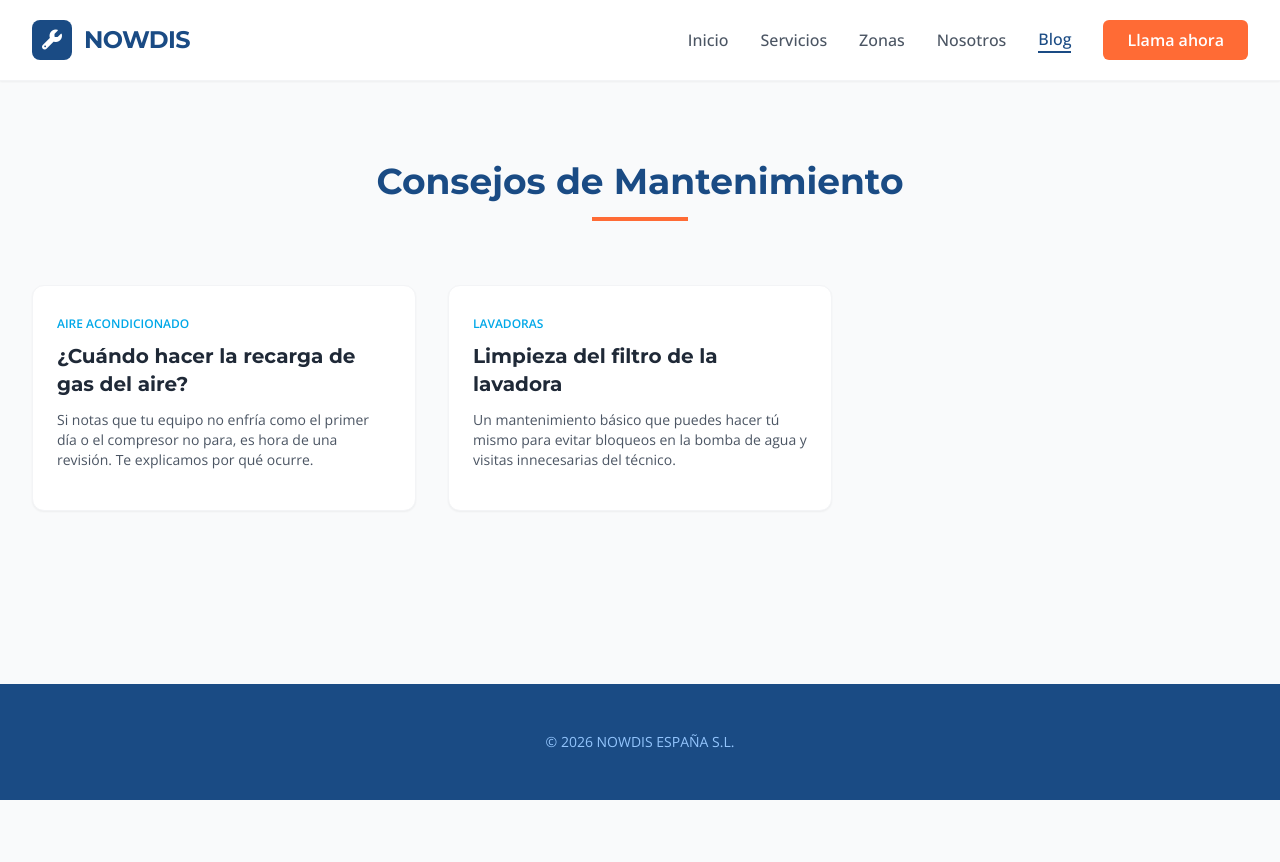
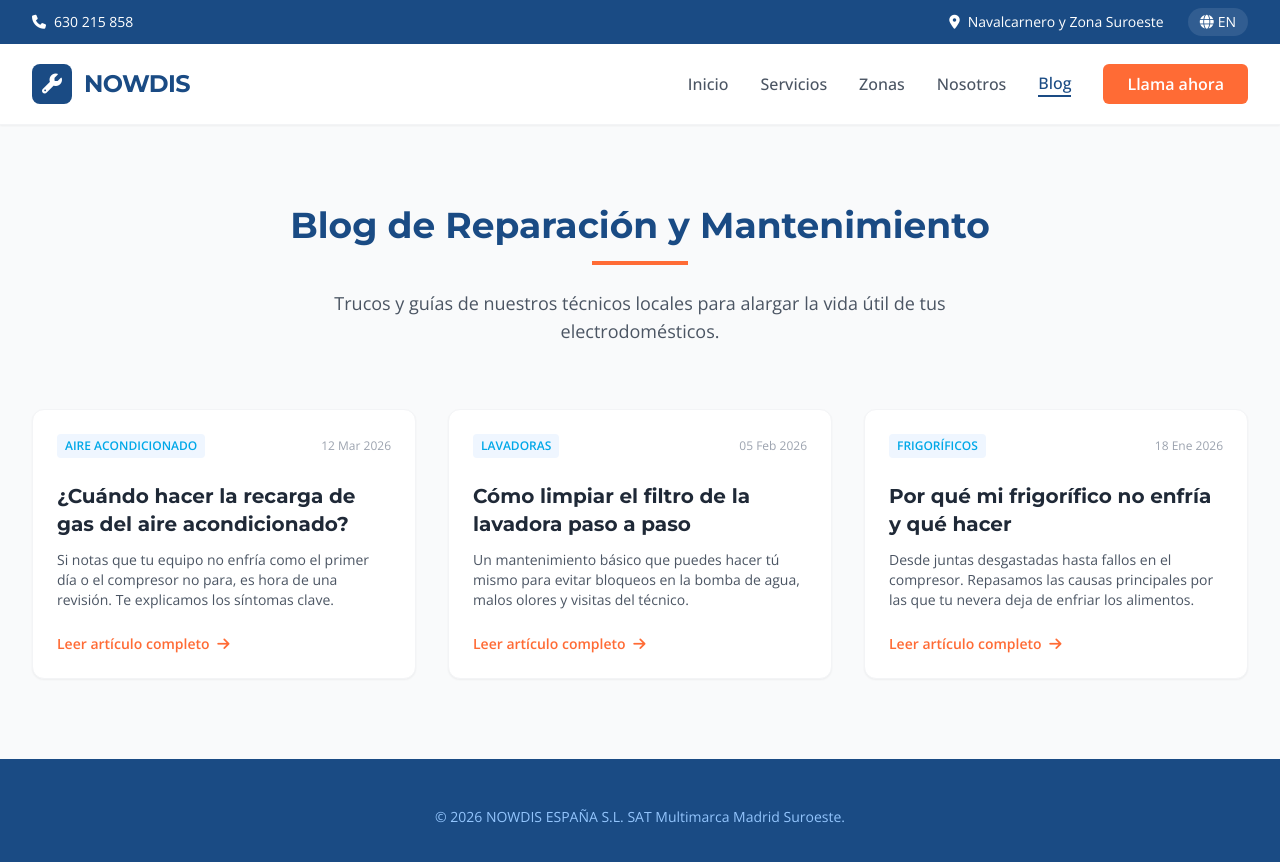
Before and after one commit to Coremal/Nowdis, a plain HTML site: page blog.html in a window 1280 px wide. Before the commit the page ends 800 px from the top, so only its background shows below. Drawn offline with nearby package versions, Linux system fonts and the light colour scheme.

Commit message:
Update blog.html

```diff
--- a/blog.html
+++ b/blog.html
@@ -3,8 +3,8 @@
 <head>
     <meta charset="UTF-8">
     <meta name="viewport" content="width=device-width, initial-scale=1.0">
-    <title>Blog y Consejos de Electrodomésticos | NOWDIS</title>
-    <meta name="description" content="Consejos y guías para el mantenimiento de tu lavadora, frigorífico y aire acondicionado.">
+    <title>Blog y Consejos de Electrodomésticos | NOWDIS Suroeste</title>
+    <meta name="description" content="Consejos y guías de mantenimiento de nuestros técnicos en Navalcarnero para tu lavadora, frigorífico y aire acondicionado.">
 
     <script src="https://cdn.tailwindcss.com"></script>
     <script>tailwind.config={theme:{extend:{colors:{trustBlue:'#1A4B84',frostCyan:'#00A8E8',electricOrange:'#FF6B35'}}}}</script>
@@ -13,6 +13,20 @@
     <style>body { font-family: 'Open Sans', sans-serif; } h1, h2, h3, h4, h5, h6, .font-montserrat { font-family: 'Montserrat', sans-serif; }</style>
 </head>
 <body class="min-h-screen flex flex-col bg-gray-50 text-gray-800">
+    <!-- Top Contact Bar -->
+    <div class="hidden md:flex justify-between items-center px-8 py-2 text-sm text-white transition-colors bg-trustBlue">
+        <div class="flex items-center space-x-6">
+            <a href="tel:630215858" class="flex items-center hover:text-blue-200"><i class="fas fa-phone mr-2"></i> 630 215 858</a>
+        </div>
+        <div class="flex items-center space-x-6">
+            <span class="flex items-center"><i class="fas fa-map-marker-alt mr-2"></i> Navalcarnero y Zona Suroeste</span>
+            <button onclick="toggleLanguage()" class="flex items-center bg-white/10 px-3 py-1 rounded-full hover:bg-white/20 transition-colors">
+                <i class="fas fa-globe mr-1"></i> <span id="lang-btn-text">EN</span>
+            </button>
+        </div>
+    </div>
+
+    <!-- Navegación -->
     <nav class="bg-white shadow-sm sticky top-0 z-40 border-b border-gray-100">
         <div class="max-w-7xl mx-auto px-4 sm:px-6 lg:px-8">
             <div class="flex justify-between h-20">
@@ -30,37 +44,81 @@
                     <a href="blog.html" class="font-medium transition-colors text-trustBlue border-b-2 border-trustBlue">Blog</a>
                     <a href="contacto.html" class="px-6 py-2 rounded-md text-white font-bold transition-transform hover:scale-105 bg-electricOrange">Llama ahora</a>
                 </div>
+                <div class="flex items-center md:hidden">
+                    <button onclick="toggleMobileMenu()" class="text-gray-600 hover:text-gray-900 focus:outline-none"><i class="fas fa-bars text-2xl"></i></button>
+                </div>
             </div>
+        </div>
+        <div id="mobile-menu" class="hidden md:hidden bg-white border-t border-gray-100 px-2 pt-2 pb-4 space-y-1 shadow-lg absolute w-full left-0">
+            <a href="index.html" class="block w-full text-left px-4 py-3 text-base font-medium text-gray-700 hover:bg-gray-50 border-b border-gray-50">Inicio</a>
+            <a href="servicios.html" class="block w-full text-left px-4 py-3 text-base font-medium text-gray-700 hover:bg-gray-50 border-b border-gray-50">Servicios</a>
+            <a href="blog.html" class="block w-full text-left px-4 py-3 text-base font-medium text-trustBlue bg-blue-50 border-b border-gray-50">Blog</a>
+            <a href="contacto.html" class="block w-full text-center px-4 py-3 mt-4 text-base font-bold text-white rounded-md bg-electricOrange">Contactar</a>
         </div>
     </nav>
 
+    <!-- Contenido Principal -->
     <main class="flex-grow bg-gray-50">
         <div class="py-20 max-w-7xl mx-auto px-4 sm:px-6 lg:px-8">
             <div class="text-center mb-16">
-                <h1 class="text-3xl md:text-4xl font-bold mb-4 text-trustBlue font-montserrat">Consejos de Mantenimiento</h1>
+                <h1 class="text-3xl md:text-4xl font-bold mb-4 text-trustBlue font-montserrat">Blog de Reparación y Mantenimiento</h1>
                 <div class="w-24 h-1 mx-auto mb-6 bg-electricOrange"></div>
+                <p class="text-lg text-gray-600 max-w-2xl mx-auto">Trucos y guías de nuestros técnicos locales para alargar la vida útil de tus electrodomésticos.</p>
             </div>
+
             <div class="grid grid-cols-1 md:grid-cols-2 lg:grid-cols-3 gap-8">
-                <!-- Blog Item -->
-                <div class="bg-white p-6 rounded-xl shadow-sm border border-gray-100">
-                    <span class="text-xs font-bold text-frostCyan uppercase">Aire Acondicionado</span>
-                    <h2 class="text-xl font-bold mt-2 mb-3">¿Cuándo hacer la recarga de gas del aire?</h2>
-                    <p class="text-gray-600 text-sm mb-4">Si notas que tu equipo no enfría como el primer día o el compresor no para, es hora de una revisión. Te explicamos por qué ocurre.</p>
+                <!-- Artículo 1 -->
+                <div class="bg-white rounded-xl shadow-sm border border-gray-100 overflow-hidden flex flex-col hover:shadow-md transition-shadow">
+                    <div class="p-6 flex-grow flex flex-col">
+                        <div class="flex justify-between items-center mb-4">
+                            <span class="text-xs font-bold text-frostCyan uppercase bg-blue-50 px-2 py-1 rounded">Aire Acondicionado</span>
+                            <span class="text-xs text-gray-400">12 Mar 2026</span>
+                        </div>
+                        <h2 class="text-xl font-bold mt-2 mb-3 text-gray-800">¿Cuándo hacer la recarga de gas del aire acondicionado?</h2>
+                        <p class="text-gray-600 text-sm mb-6 flex-grow">Si notas que tu equipo no enfría como el primer día o el compresor no para, es hora de una revisión. Te explicamos los síntomas clave.</p>
+                        <a href="blog-recarga-gas-aire.html" class="text-sm font-bold text-electricOrange hover:text-orange-600">Leer artículo completo <i class="fas fa-arrow-right ml-1"></i></a>
+                    </div>
                 </div>
-                <!-- Blog Item -->
-                <div class="bg-white p-6 rounded-xl shadow-sm border border-gray-100">
-                    <span class="text-xs font-bold text-frostCyan uppercase">Lavadoras</span>
-                    <h2 class="text-xl font-bold mt-2 mb-3">Limpieza del filtro de la lavadora</h2>
-                    <p class="text-gray-600 text-sm mb-4">Un mantenimiento básico que puedes hacer tú mismo para evitar bloqueos en la bomba de agua y visitas innecesarias del técnico.</p>
+
+                <!-- Artículo 2 -->
+                <div class="bg-white rounded-xl shadow-sm border border-gray-100 overflow-hidden flex flex-col hover:shadow-md transition-shadow">
+                    <div class="p-6 flex-grow flex flex-col">
+                        <div class="flex justify-between items-center mb-4">
+                            <span class="text-xs font-bold text-frostCyan uppercase bg-blue-50 px-2 py-1 rounded">Lavadoras</span>
+                            <span class="text-xs text-gray-400">05 Feb 2026</span>
+                        </div>
+                        <h2 class="text-xl font-bold mt-2 mb-3 text-gray-800">Cómo limpiar el filtro de la lavadora paso a paso</h2>
+                        <p class="text-gray-600 text-sm mb-6 flex-grow">Un mantenimiento básico que puedes hacer tú mismo para evitar bloqueos en la bomba de agua, malos olores y visitas del técnico.</p>
+                        <a href="blog-limpiar-filtro-lavadora.html" class="text-sm font-bold text-electricOrange hover:text-orange-600">Leer artículo completo <i class="fas fa-arrow-right ml-1"></i></a>
+                    </div>
+                </div>
+
+                <!-- Artículo 3 -->
+                <div class="bg-white rounded-xl shadow-sm border border-gray-100 overflow-hidden flex flex-col hover:shadow-md transition-shadow">
+                    <div class="p-6 flex-grow flex flex-col">
+                        <div class="flex justify-between items-center mb-4">
+                            <span class="text-xs font-bold text-frostCyan uppercase bg-blue-50 px-2 py-1 rounded">Frigoríficos</span>
+                            <span class="text-xs text-gray-400">18 Ene 2026</span>
+                        </div>
+                        <h2 class="text-xl font-bold mt-2 mb-3 text-gray-800">Por qué mi frigorífico no enfría y qué hacer</h2>
+                        <p class="text-gray-600 text-sm mb-6 flex-grow">Desde juntas desgastadas hasta fallos en el compresor. Repasamos las causas principales por las que tu nevera deja de enfriar los alimentos.</p>
+                        <a href="blog-frigorifico-no-enfria.html" class="text-sm font-bold text-electricOrange hover:text-orange-600">Leer artículo completo <i class="fas fa-arrow-right ml-1"></i></a>
+                    </div>
                 </div>
             </div>
         </div>
     </main>
 
+    <!-- Footer Compartido -->
     <footer class="text-white py-12 mt-auto bg-trustBlue">
         <div class="max-w-7xl mx-auto px-4 sm:px-6 lg:px-8 text-center text-sm text-blue-300">
-            <p>&copy; 2026 NOWDIS ESPAÑA S.L.</p>
+            <p>&copy; 2026 NOWDIS ESPAÑA S.L. SAT Multimarca Madrid Suroeste.</p>
         </div>
     </footer>
+    <script>
+        function toggleMobileMenu() { document.getElementById('mobile-menu').classList.toggle('hidden'); }
+        let isEnglish = localStorage.getItem('nowdis_lang') === 'en';
+        function toggleLanguage() { isEnglish = !isEnglish; localStorage.setItem('nowdis_lang', isEnglish ? 'en' : 'es'); location.reload(); }
+    </script>
 </body>
 </html>
```
